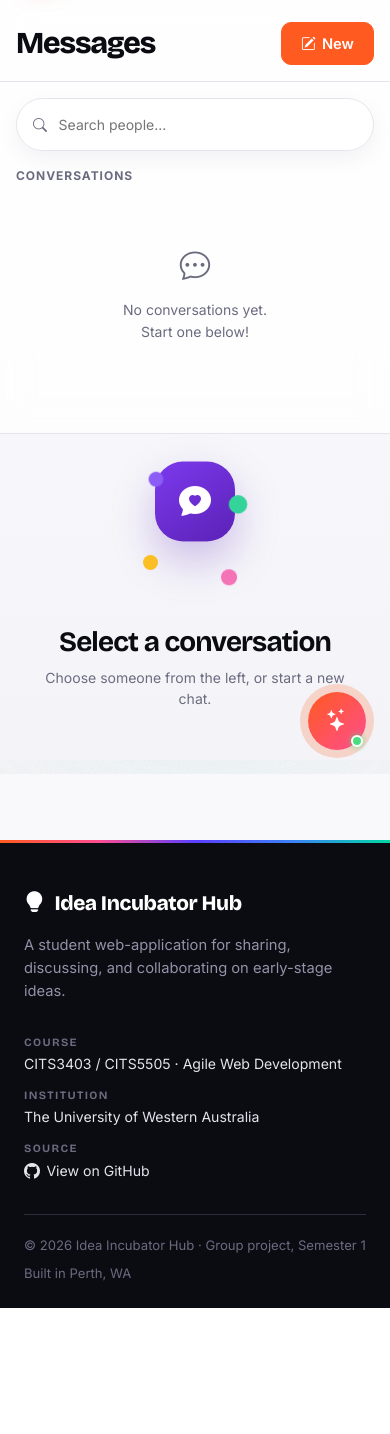
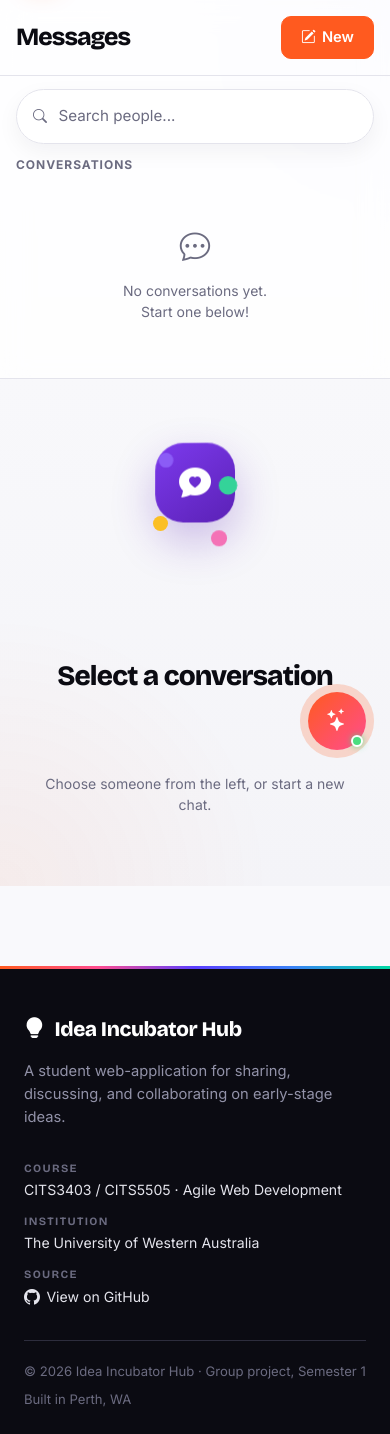
Before and after one commit to ArshadSheik/idea-incubator-hub, a Flask app: page /messages/ in a window 390 px wide. Shown: the part 70-1504 px from the top of the page. Before the commit the page ends 1378 px from the top, so only its background shows below. Run offline with Flask 3, Linux system fonts and the light colour scheme; the visitor is signed in with stand-in values (Sample User, id 1); data comes from the database, SQL or seed files in the repository; data that the repository does not hold is empty; parts of the project's set-up code (start-up, migrations or seed data) failed here and were passed over; some libraries are stand-ins or nearby versions.

Commit message:
modify messages layout

```diff
--- a/static/css/messages.css
+++ b/static/css/messages.css
@@ -1,14 +1,31 @@
+/* ═══════════════════════════════════════════════
+   MESSAGES PAGE
+   Split inbox/thread layout with animated states
+   ═══════════════════════════════════════════════ */
+
 .messages-shell {
-  min-height: calc(100vh - 84px);
+  height: calc(100vh - 84px);
+  min-height: 620px;
   display: grid;
   grid-template-columns: 340px minmax(0, 1fr);
-  background: linear-gradient(180deg, #fbfbfd 0%, #f4f4f8 100%);
+  overflow: hidden;
+  background:
+    radial-gradient(circle at top right, rgba(99, 102, 241, 0.07), transparent 26%),
+    radial-gradient(circle at bottom left, rgba(255, 90, 31, 0.06), transparent 28%),
+    linear-gradient(180deg, #fbfbfd 0%, #f4f4f8 100%);
 }
 
+/* ─────────────────────
+   LEFT SIDEBAR
+   ───────────────────── */
+
 .messages-sidebar {
+  min-height: 0;
+  overflow-y: auto;
   border-right: 1px solid var(--ink-200);
   background: rgba(255, 255, 255, 0.78);
   backdrop-filter: blur(14px);
+  -webkit-backdrop-filter: blur(14px);
   display: flex;
   flex-direction: column;
 }
@@ -17,6 +34,7 @@
   display: flex;
   justify-content: space-between;
   align-items: center;
+  gap: 0.8rem;
   padding: 1.4rem 1rem 1rem;
   border-bottom: 1px solid var(--ink-200);
 }
@@ -28,6 +46,14 @@
   color: var(--ink-900);
 }
 
+.messages-sidebar-top .btn {
+  flex-shrink: 0;
+}
+
+/* ─────────────────────
+   SEARCH
+   ───────────────────── */
+
 .messages-search-form {
   padding: 1rem;
 }
@@ -45,6 +71,7 @@
 
 .messages-search i {
   color: var(--ink-500);
+  flex-shrink: 0;
 }
 
 .messages-search input {
@@ -53,7 +80,16 @@
   background: transparent;
   width: 100%;
   color: var(--ink-800);
+  font-size: 0.95rem;
 }
+
+.messages-search input::placeholder {
+  color: var(--ink-500);
+}
+
+/* ─────────────────────
+   CONVERSATION LIST
+   ───────────────────── */
 
 .messages-section-label {
   font-size: 0.75rem;
@@ -65,7 +101,6 @@
 }
 
 .conversation-list {
-  overflow-y: auto;
   padding: 0 0.65rem 1rem;
 }
 
@@ -154,7 +209,7 @@
 .messages-empty-mini {
   text-align: center;
   color: var(--ink-500);
-  padding: 3rem 1rem;
+  padding: 2.5rem 1rem;
 }
 
 .messages-empty-mini i {
@@ -163,33 +218,48 @@
   margin-bottom: 0.6rem;
 }
 
+.messages-empty-mini p {
+  margin: 0;
+  line-height: 1.5;
+}
+
+/* ─────────────────────
+   RIGHT MAIN PANEL
+   ───────────────────── */
+
 .messages-main {
+  min-width: 0;
+  min-height: 0;
+  position: relative;
   display: flex;
   flex-direction: column;
-  min-width: 0;
-  position: relative;
 }
 
 .thread-header {
   display: flex;
   justify-content: space-between;
   align-items: center;
+  gap: 1rem;
   padding: 1rem 1.5rem;
   border-bottom: 1px solid var(--ink-200);
-  background: rgba(255,255,255,0.65);
+  background: rgba(255, 255, 255, 0.68);
   backdrop-filter: blur(12px);
+  -webkit-backdrop-filter: blur(12px);
+  flex-shrink: 0;
 }
 
 .thread-user {
   display: flex;
   align-items: center;
   gap: 0.8rem;
+  min-width: 0;
 }
 
 .thread-user h2 {
   margin: 0;
   font-size: 1.1rem;
   color: var(--ink-900);
+  font-weight: 800;
 }
 
 .thread-user p {
@@ -266,18 +355,19 @@
 
 .message-form .btn {
   align-self: flex-end;
+  flex-shrink: 0;
 }
 
-.messages-empty-state,
-.message-lock-state {
+/* ─────────────────────
+   EMPTY STATE
+   ───────────────────── */
+
+.messages-empty-state {
   flex: 1;
   display: grid;
   place-items: center;
+  text-align: center;
   padding: 2rem;
-}
-
-.messages-empty-state {
-  text-align: center;
 }
 
 .hero-illustration {
@@ -285,6 +375,7 @@
   width: 140px;
   height: 140px;
   margin-bottom: 1rem;
+  perspective: 900px;
 }
 
 .hero-bubble {
@@ -297,7 +388,10 @@
   background: linear-gradient(145deg, #7c3aed 0%, #5b21b6 100%);
   color: white;
   font-size: 2rem;
-  box-shadow: 0 18px 44px rgba(91, 33, 182, 0.28);
+  box-shadow:
+    0 18px 44px rgba(91, 33, 182, 0.28),
+    inset 0 1px 0 rgba(255, 255, 255, 0.24);
+  transform-style: preserve-3d;
   animation: floatHero 4s ease-in-out infinite;
 }
 
@@ -307,27 +401,75 @@
   animation: floatDot 5s ease-in-out infinite;
 }
 
-.dot-1 { width: 14px; height: 14px; background: #8b5cf6; top: 10px; left: 24px; }
-.dot-2 { width: 18px; height: 18px; background: #34d399; top: 30px; right: 18px; animation-delay: .6s; }
-.dot-3 { width: 16px; height: 16px; background: #f472b6; bottom: 22px; right: 28px; animation-delay: 1.1s; }
-.dot-4 { width: 15px; height: 15px; background: #fbbf24; bottom: 38px; left: 18px; animation-delay: 1.5s; }
+.dot-1 {
+  width: 14px;
+  height: 14px;
+  background: #8b5cf6;
+  top: 10px;
+  left: 24px;
+}
+
+.dot-2 {
+  width: 18px;
+  height: 18px;
+  background: #34d399;
+  top: 30px;
+  right: 18px;
+  animation-delay: 0.6s;
+}
+
+.dot-3 {
+  width: 16px;
+  height: 16px;
+  background: #f472b6;
+  bottom: 22px;
+  right: 28px;
+  animation-delay: 1.1s;
+}
+
+.dot-4 {
+  width: 15px;
+  height: 15px;
+  background: #fbbf24;
+  bottom: 38px;
+  left: 18px;
+  animation-delay: 1.5s;
+}
 
 .messages-empty-state h2 {
   color: var(--ink-900);
   margin-bottom: 0.35rem;
+  font-weight: 800;
 }
 
 .messages-empty-state p {
   color: var(--ink-500);
+  margin: 0;
+}
+
+/* ─────────────────────
+   FOLLOW TO MESSAGE LOCK STATE
+   ───────────────────── */
+
+.message-lock-state {
+  flex: 0 0 auto;
+  display: grid;
+  place-items: center;
+  padding: 1rem 1.5rem;
+  border-top: 1px solid var(--ink-200);
+  background: rgba(255, 255, 255, 0.78);
+  backdrop-filter: blur(12px);
+  -webkit-backdrop-filter: blur(12px);
 }
 
 .lock-card {
-  max-width: 430px;
+  width: 100%;
+  max-width: 560px;
   text-align: center;
-  background: rgba(255,255,255,0.85);
+  background: rgba(255, 255, 255, 0.88);
   border: 1px solid var(--ink-200);
   border-radius: 30px;
-  padding: 2rem;
+  padding: 1.35rem 1.5rem;
   box-shadow: 0 18px 50px rgba(17, 24, 39, 0.08);
 }
 
@@ -407,40 +553,121 @@
   margin-bottom: 0.6rem;
 }
 
+/* ─────────────────────
+   ANIMATIONS
+   ───────────────────── */
+
 @keyframes floatHero {
-  0%, 100% { transform: translateY(0px); }
-  50% { transform: translateY(-8px); }
+  0%, 100% {
+    transform: translateY(0px) rotateX(0deg) rotateY(0deg);
+  }
+  50% {
+    transform: translateY(-8px) rotateX(3deg) rotateY(-4deg);
+  }
 }
 
 @keyframes floatDot {
-  0%, 100% { transform: translateY(0px) scale(1); }
-  50% { transform: translateY(-8px) scale(1.08); }
+  0%, 100% {
+    transform: translateY(0px) scale(1);
+  }
+  50% {
+    transform: translateY(-8px) scale(1.08);
+  }
 }
 
 @keyframes blobFloat {
-  0%, 100% { transform: translateY(0px); }
-  50% { transform: translateY(-6px); }
+  0%, 100% {
+    transform: translateY(0px);
+  }
+  50% {
+    transform: translateY(-6px);
+  }
 }
+
+@keyframes messageIn {
+  from {
+    opacity: 0;
+    transform: translateY(6px) scale(0.98);
+  }
+  to {
+    opacity: 1;
+    transform: translateY(0) scale(1);
+  }
+}
+
+/* Reduce animation if user prefers less motion */
+@media (prefers-reduced-motion: reduce) {
+  .hero-bubble,
+  .float-dot,
+  .blob,
+  .message-row {
+    animation: none !important;
+  }
+
+  .conversation-item,
+  .message-bubble {
+    transition: none !important;
+  }
+}
+
+/* ─────────────────────
+   RESPONSIVE
+   ───────────────────── */
 
 @media (max-width: 991px) {
   .messages-shell {
+    height: auto;
+    min-height: calc(100vh - 84px);
     grid-template-columns: 1fr;
+    overflow: visible;
   }
 
   .messages-sidebar {
+    max-height: 46vh;
     border-right: none;
     border-bottom: 1px solid var(--ink-200);
+  }
+
+  .messages-main {
+    min-height: 60vh;
   }
 }
 
 @media (max-width: 767px) {
+  .messages-sidebar-top {
+    padding: 1rem;
+  }
+
+  .messages-sidebar-top h1 {
+    font-size: 1.55rem;
+  }
+
+  .messages-search-form {
+    padding: 0.8rem 1rem;
+  }
+
+  .conversation-item {
+    padding: 0.75rem;
+    border-radius: 16px;
+  }
+
+  .conversation-pill {
+    display: none;
+  }
+
   .thread-header {
     flex-direction: column;
     align-items: flex-start;
+    padding: 1rem;
+  }
+
+  .message-thread {
+    padding: 1rem;
   }
 
   .message-form {
     flex-direction: column;
+    padding: 1rem;
   }
 
   .message-form .btn {
@@ -450,4 +677,17 @@
   .message-bubble {
     max-width: 86%;
   }
+
+  .message-lock-state {
+    padding: 1rem;
+  }
+
+  .lock-card {
+    padding: 1.25rem;
+  }
+
+  .hero-illustration {
+    width: 120px;
+    height: 120px;
+  }
 }
```
Also changed, not shown: other parts of static/css/messages.css (+52 -9 lines).
